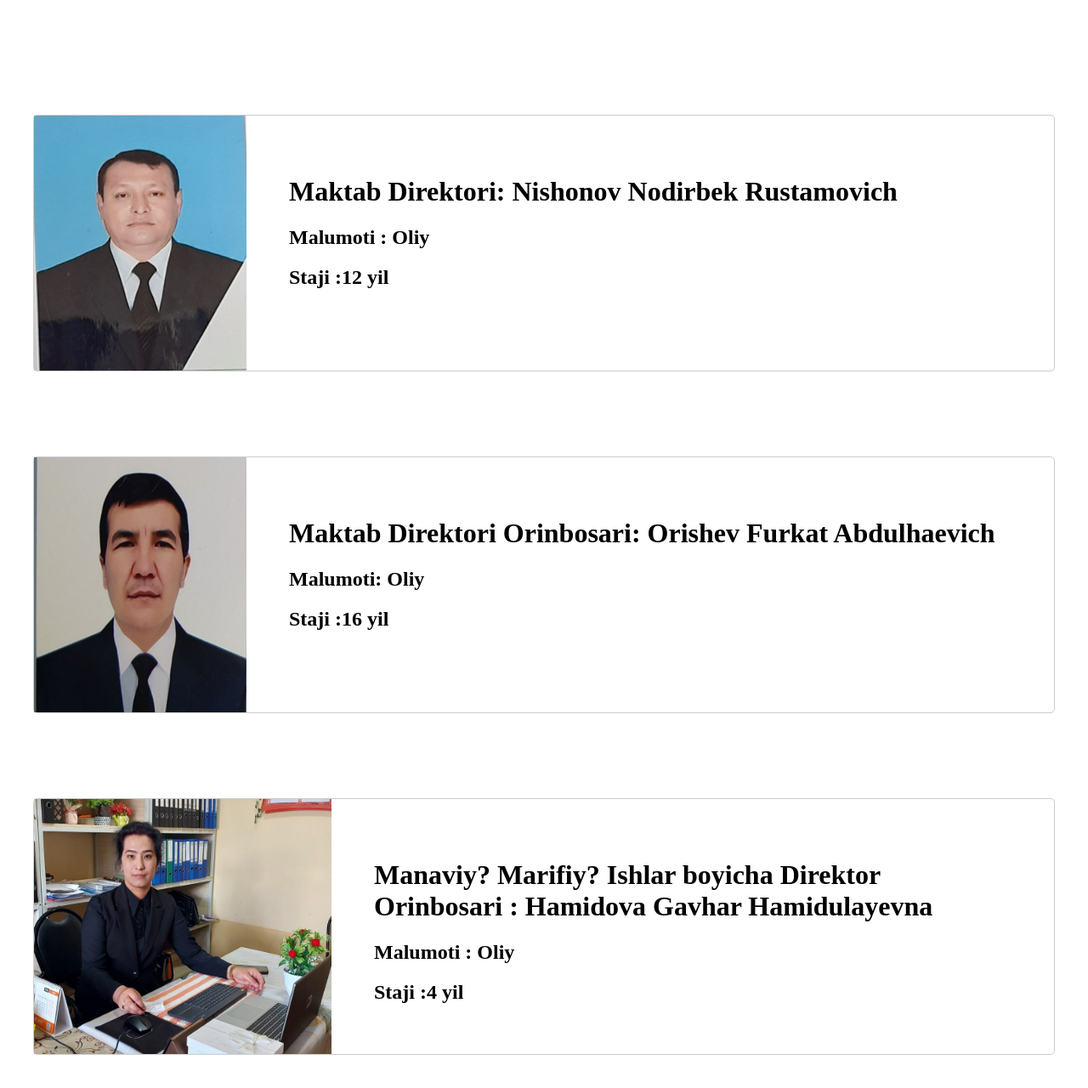
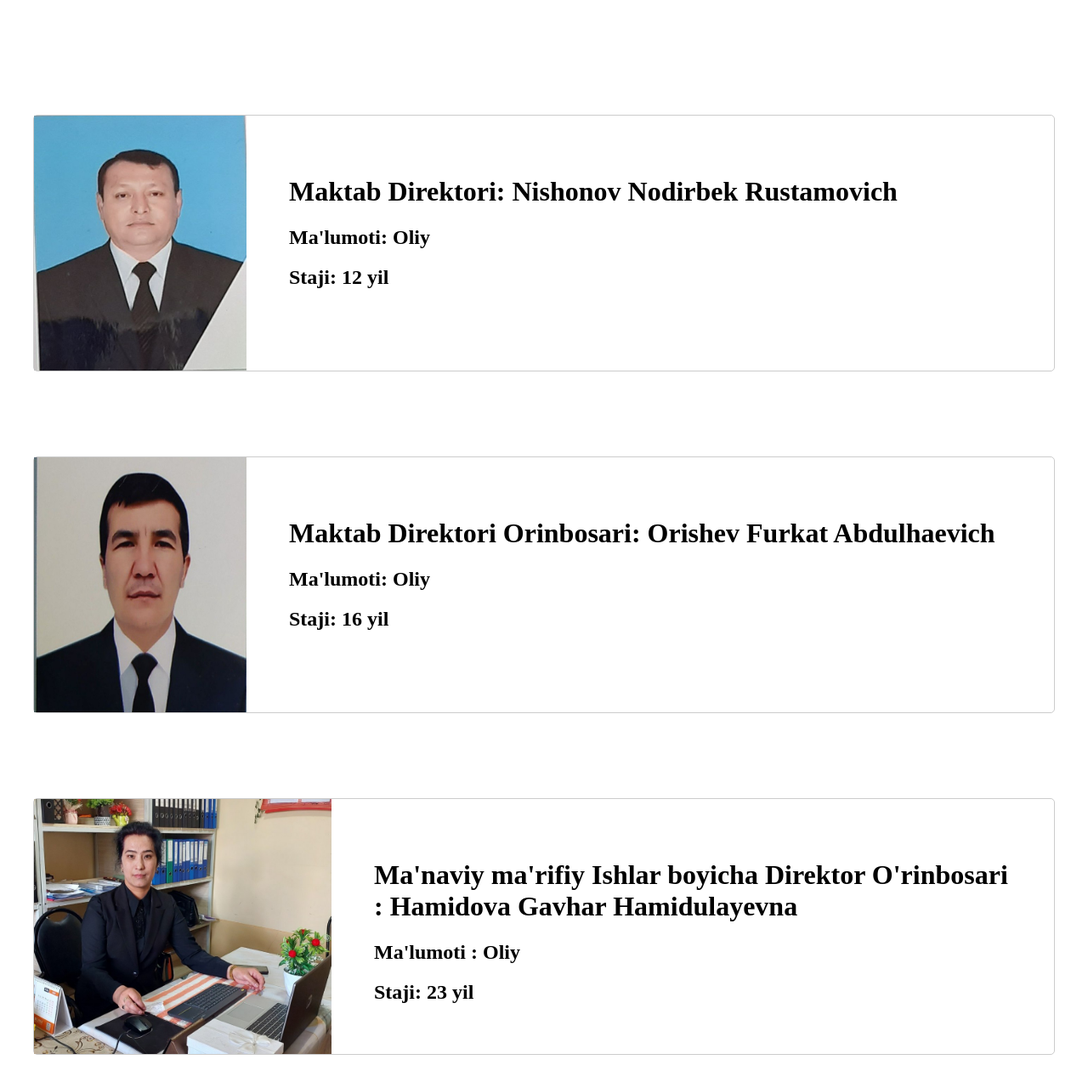
Before and after one commit to OgabekHaliljanov/Maktab, a plain HTML site: page kabinet.html in a window 1280 px wide. Shown: the whole page at 85% size. Drawn offline with Linux system fonts and the light colour scheme.

Commit message:
zato chirroyliku

```diff
--- a/kabinet.html
+++ b/kabinet.html
@@ -12,9 +12,9 @@
     <img src="./photo_2024-04-24_11-25-03.jpg" alt="Rasm" class="image">
     <div class="ml">
         <h1>Maktab  Direktori: Nishonov Nodirbek Rustamovich</h1>
-        <h2>Malumoti : Oliy</h2>
+        <h2>Ma'lumoti: Oliy</h2>
 
-        <h2>Staji :12 yil</h2>
+        <h2>Staji: 12 yil</h2>
     </div>
 </div>
 
@@ -22,18 +22,18 @@
     <img src="photo_2024-04-24_11-38-53.jpg" alt="Rasm" class="image">
     <div class="ml">
         <h1>Maktab  Direktori Orinbosari: Orishev Furkat Abdulhaevich</h1>
-        <h2>Malumoti: Oliy</h2>
+        <h2>Ma'lumoti: Oliy</h2>
 
-        <h2>Staji :16 yil</h2>
+        <h2>Staji: 16 yil</h2>
     </div>
 </div>
 
 <div class="image-container">
     <img class="imge" src="./photo_2024-04-24_11-54-11.jpg" alt="Rasm" class="image">
     <div class="ml">
-        <h1>Manaviy? Marifiy? Ishlar boyicha Direktor Orinbosari : Hamidova Gavhar Hamidulayevna </h1>
-        <h2>Malumoti : Oliy</h2>
-        <h2>Staji :4 yil</h2>
+        <h1>Ma'naviy ma'rifiy  Ishlar boyicha Direktor O'rinbosari : Hamidova Gavhar Hamidulayevna </h1>
+        <h2>Ma'lumoti : Oliy</h2>
+        <h2>Staji: 23 yil</h2>
     </div>
 </div>
 
```
